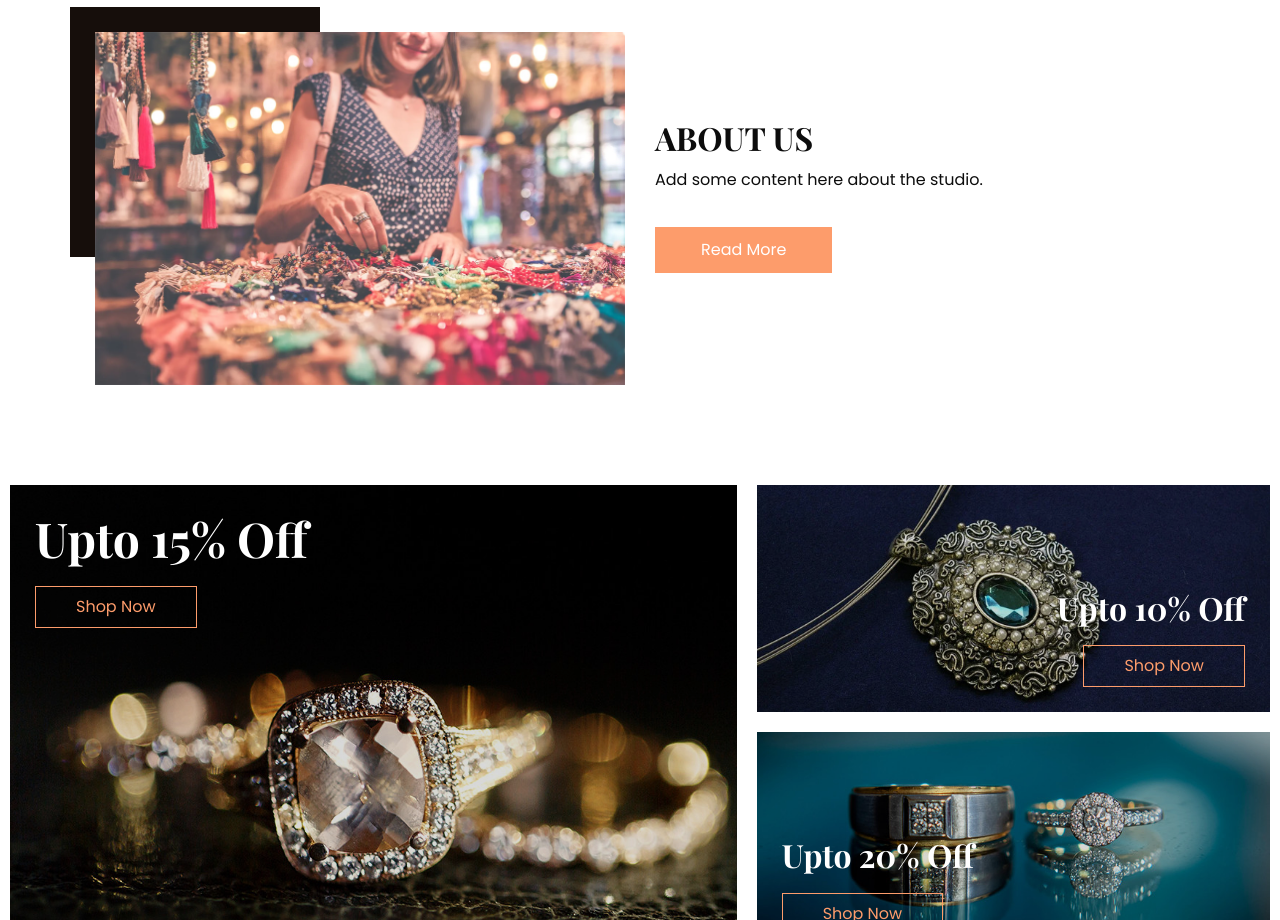
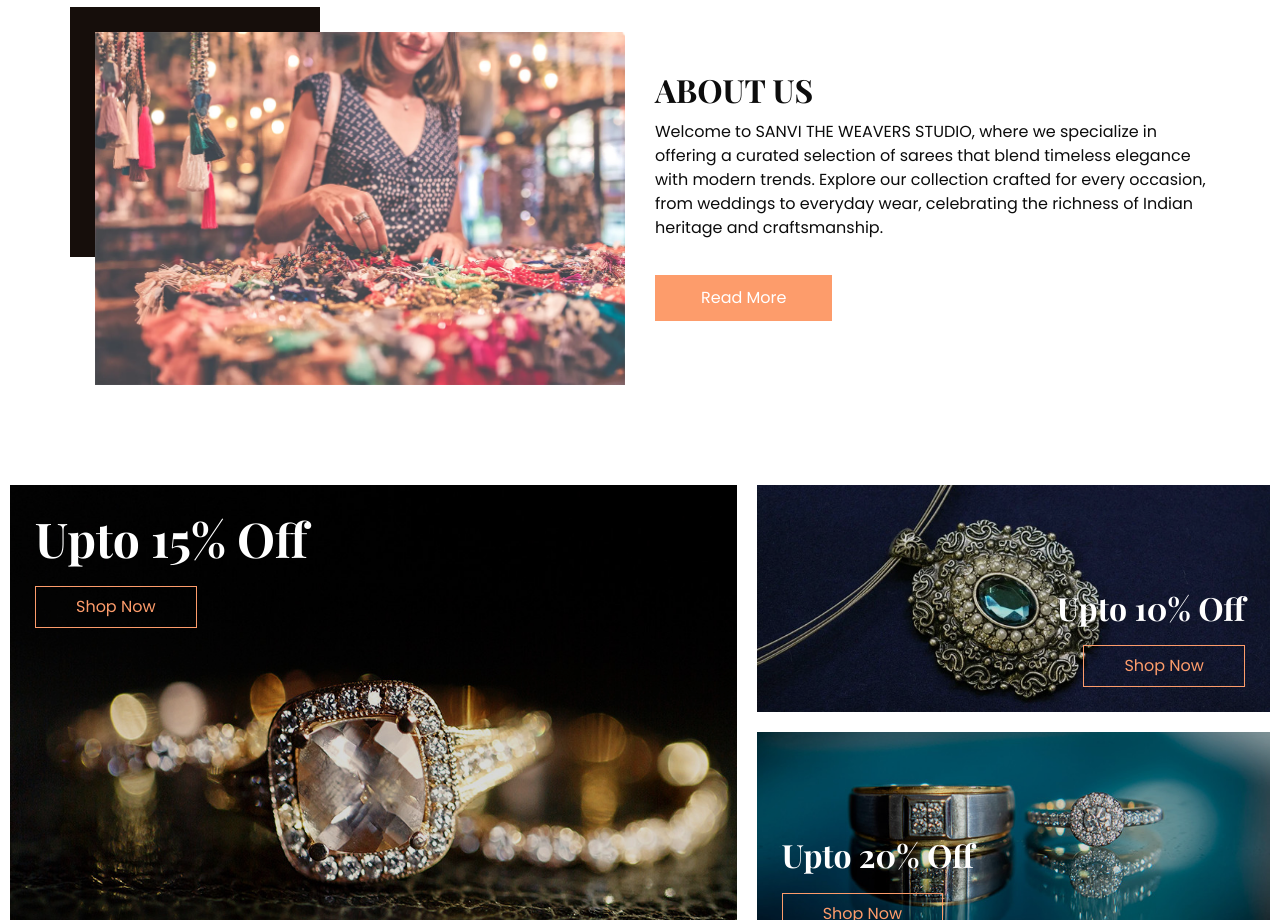
Before and after one commit to daggys1/daggys1.github.io, a plain HTML site: page index.html in a window 1280 px wide. Shown: the part 1440-2360 px from the top of the page. Drawn offline with nearby package versions, Linux system fonts and the light colour scheme.

Commit message:
second commit

```diff
--- a/index.html
+++ b/index.html
@@ -325,7 +325,7 @@
               </h2>
             </div>
             <p>
-              Add some content here about the studio.
+              Welcome to SANVI THE WEAVERS STUDIO, where we specialize in offering a curated selection of sarees that blend timeless elegance with modern trends. Explore our collection crafted for every occasion, from weddings to everyday wear, celebrating the richness of Indian heritage and craftsmanship.
             </p>
             <a href="about.html">
               Read More
```
